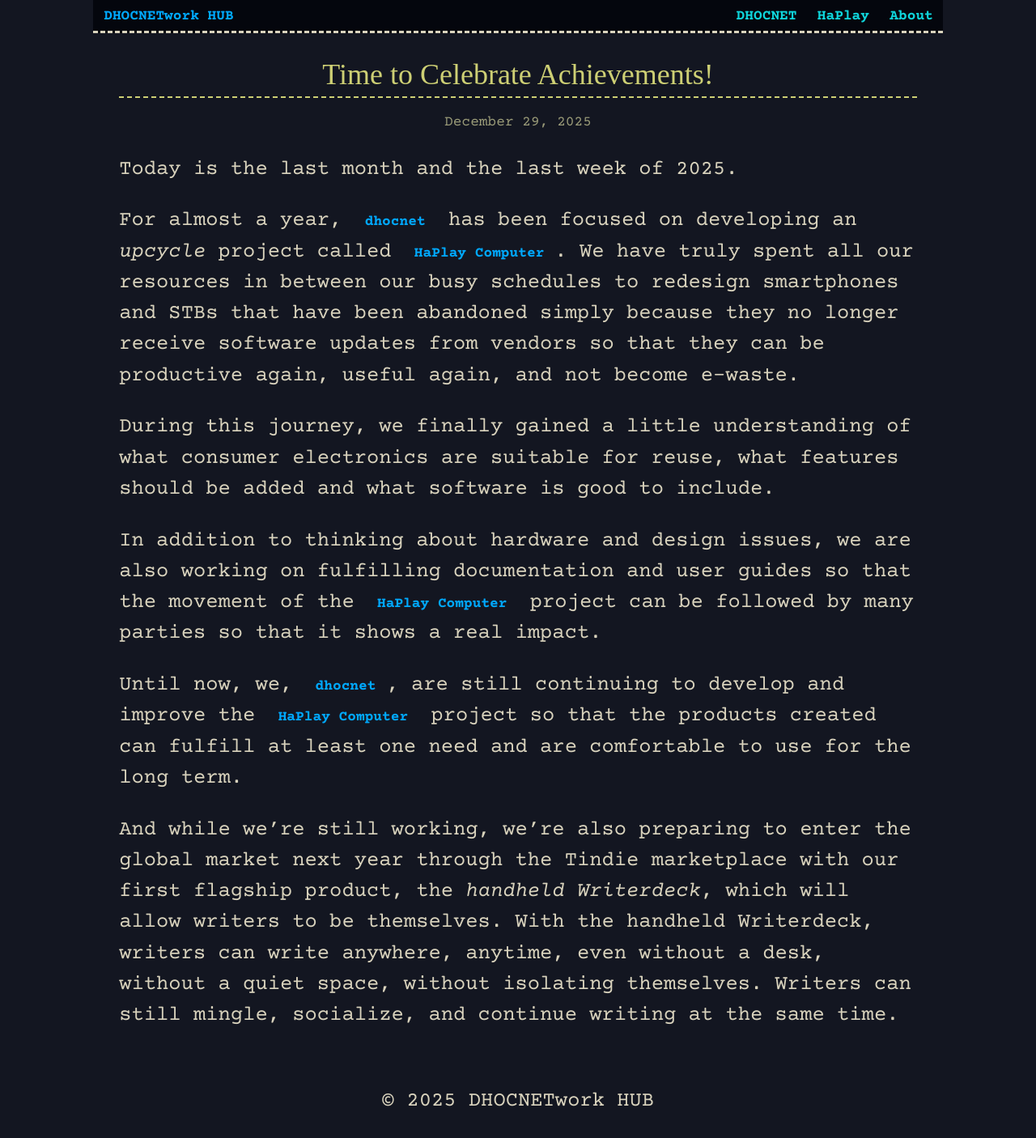
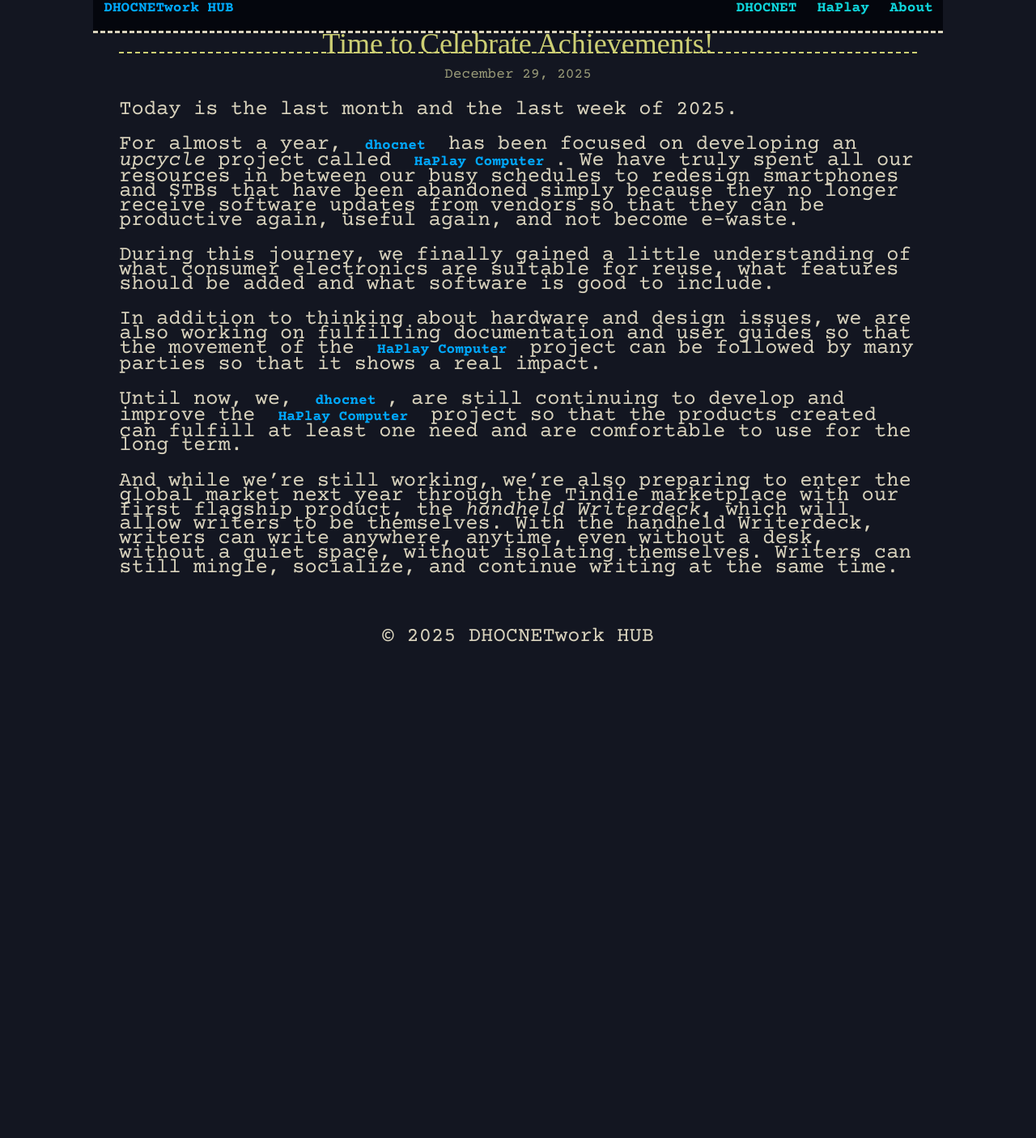
Before and after one commit to dhocnet/dhocnet.github.io, a Jekyll site: the page built from _posts/2025-12-29-Time_to_Celebrate_Achievements.md, in a window 1280 px wide. Shown: the whole page at 81% size. Built offline with Jekyll 4.4.1, drawn with Linux system fonts in a browser that asks for light colours; some web fonts are replaced; after the commit the page ends 900 px from its top, so only the background shows below that.

Commit message:
Update default.html

```diff
--- a/_layouts/default.html
+++ b/_layouts/default.html
@@ -18,7 +18,7 @@
                 padding: 0 9%;
                 font-family: "Courier Prime";
                 font-size: 1.7em;
-                line-spacing: 0.7em;
+                line-height: 0.7em;
             }
 
             body h1, body h2, body h3 {
@@ -76,7 +76,6 @@
 
             .post-panel big {
                 font-size: 2.1em;
-                line-spacing: 1.2em;
             }
 
             @media (max-width: 768px) {
```
